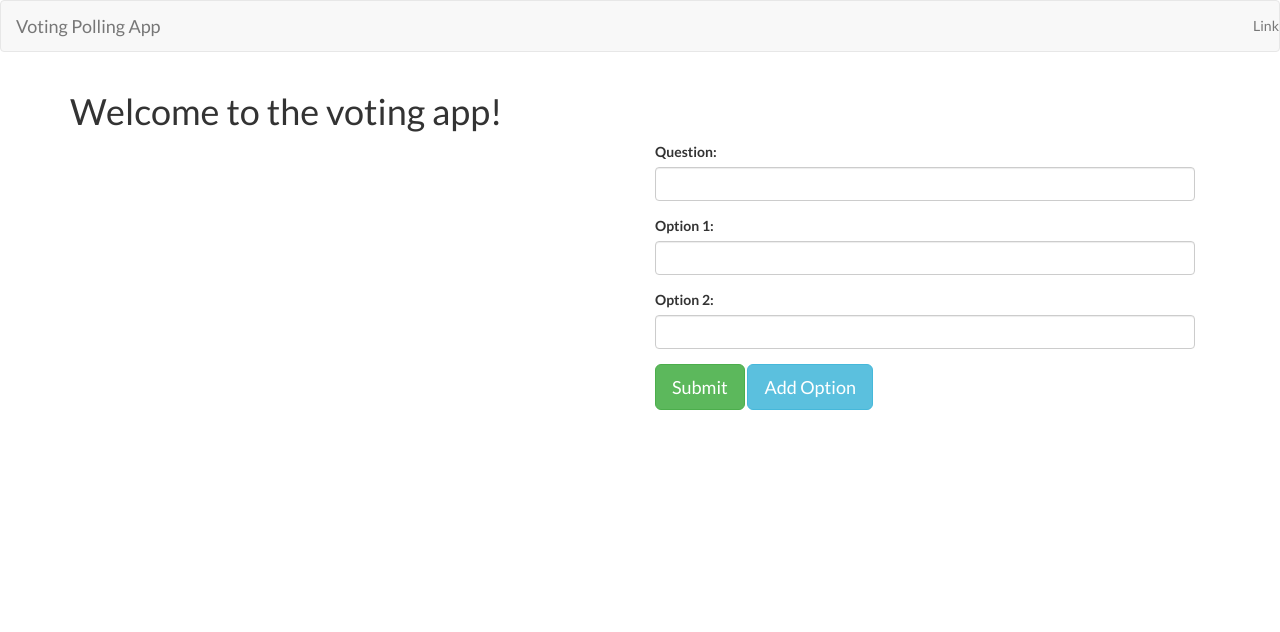
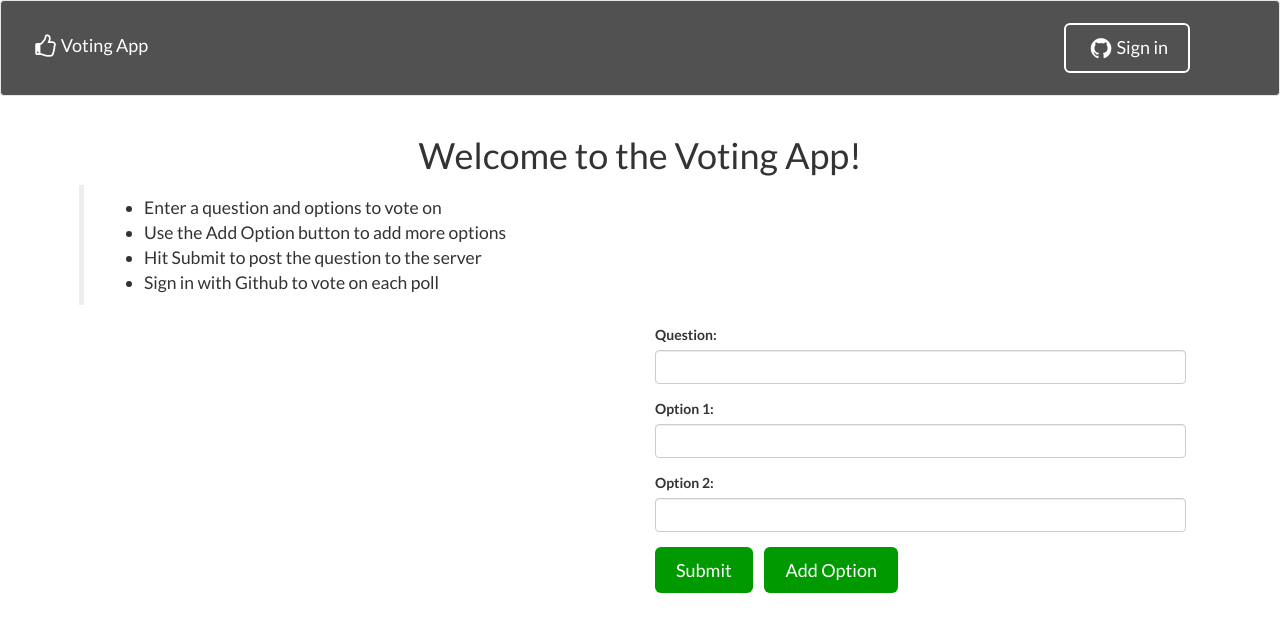
Before and after one commit to jmcilhargey/voting-polling-app, a website: page client/index.html in a window 1280 px wide. Drawn offline with nearby package versions, Linux system fonts and the light colour scheme; some packages are replaced by stand-ins of ours; no server answers.

Commit message:
Added styling. Update to client controller logic.

```diff
--- a/client/app.js
+++ b/client/app.js
@@ -36,7 +36,6 @@
                     }
                 }).then(function(response) {
                     console.log(response.status);
-                    console.log(response.data);
                     $scope.getPolls();
                 }, function(response) {
                     console.log(response.status);
@@ -44,8 +43,6 @@
             };
 
             $scope.pollVote = function(poll, vote) {
-                console.log(poll);
-                console.log(vote);
                 $http({
                     method: "PUT",
                     url: "api/vote",
@@ -55,7 +52,6 @@
                     }
                 }).then(function(response) {
                     console.log(response.status);
-                    console.log(response.data);
                     $scope.getPolls();
                 }, function(response) {
                     console.log(response.status);
--- a/client/index.html
+++ b/client/index.html
@@ -4,6 +4,7 @@
   <head>
     <meta charset="utf-8">
     <title>Voting Polling App</title>
+    <link rel="stylesheet" href="https://maxcdn.bootstrapcdn.com/font-awesome/4.5.0/css/font-awesome.min.css">
     <link rel="stylesheet" href="https://fonts.googleapis.com/css?family=Lato:400,700,300,400italic">
     <link rel="stylesheet" href="https://maxcdn.bootstrapcdn.com/bootstrap/3.3.6/css/bootstrap.min.css">
     <link rel="stylesheet" href="main.css">
@@ -11,13 +12,22 @@
 
   <body ng-controller="PollController">
     <div class="navbar navbar-default">
-      <a class="navbar-brand">Voting Polling App</a>
+      <a class="navbar-brand"><i class="fa fa-thumbs-o-up fa-lg fa-fw"></i>Voting App</a>
       <ul class="nav navbar-nav navbar-right">
-        <li><a href="#">Link</a></li>
+        <button type="button" class="btn btn-default navbar-btn"><i class="fa fa-github fa-lg fa-fw"></i>Sign in</button>
       </ul>
     </div>
     <div class="container">
-      <h1>Welcome to the voting app!</h1>
+      <h1>Welcome to the Voting App!</h1>
+      <blockquote>
+        <ul>
+          <li>Enter a question and options to vote on</li>
+          <li>Use the Add Option button to add more options</li>
+          <li>Hit Submit to post the question to the server</li>
+          <li>Sign in with Github to vote on each poll</li>
+        </ul>
+      </blockquote>
+
       <div class="col-sm-6">
         <div class="panel panel-default" ng-repeat="poll in polls">
           <div class="panel-heading">
@@ -27,7 +37,7 @@
             <ul class="list-group">
               <li class="list-group-item" ng-repeat="option in poll.options">{{ option.text }}<span class="badge" ng-click="pollVote(poll._id, option.id)">{{ option.votes }}</span></li>
             </ul>
-            <p>{{ poll.date | date }}</p>
+            <p>{{ poll.date | date : "MMM dd', ' yyyy 'at' hha" }}</p>
           </div>
         </div>
       </div>
@@ -41,8 +51,8 @@
             <label>Option {{ $index + 1 }}:</label>
             <input type="text" name="question" class="form-control" ng-model="option.text" require>
           </fieldset>
-          <button type="submit" class="btn btn-success btn-lg">Submit</button>
-          <button type="button" class="btn btn-info btn-lg" ng-click="addField()">Add Option</button>
+          <button type="submit" class="btn btn-lg">Submit</button>
+          <button type="button" class="btn btn-lg" ng-click="addField()">Add Option</button>
         </form>
       </div>
 
--- a/client/main.css
+++ b/client/main.css
@@ -1,5 +1,72 @@
 body {
   font-family: 'Lato', sans-serif;
+}
+
+.container {
+  width: 90%;
+}
+
+h1 {
+  text-align: center;
+}
+
+.navbar {
+  padding: 1em;
+}
+
+.navbar-brand {
+  padding-top: 20px;
+}
+
+.navbar,
+.panel-heading {
+  background-color: #515151 !important;
+}
+
+.navbar a,
+.navbar li,
+.navbar-btn {
+  color: #fff !important;
+}
+
+.navbar-btn {
+  margin-right: 5em;
+  background-color: transparent;
+  border: 2px solid #fff;
+  padding: 10px 20px;
+  font-size: 18px;
+  border-radius: 6px;
+}
+
+.navbar-btn:hover {
+  background-color: #fff;
+  color: #515151 !important;
+  border: 2px solid #fff;
+}
+
+.btn-lg {
+  padding: 10px 20px;
+  margin-right: 0.5em;
+  background-color: #009900;
+  color: #fff;
+}
+
+.btn:focus {
+  outline: none;
+}
+
+.panel-title {
+  color: #fff;
+  padding: 0.5em 1em;
+  font-size: 1.25em;
+}
+
+.panel-body {
+  background-color: #f2f2f2;
+}
+
+.badge {
+  background-color: #009900;
 }
 
 .badge:hover {
--- a/server/server.js
+++ b/server/server.js
@@ -31,8 +31,9 @@ app.route("/api/new")
 
         newPoll.save(function(err, product) {
             if (err) { throw err; }
-            console.log(product);
+            res.json(product);
         });
+
     });
 
 app.route("/api/vote")
@@ -41,7 +42,7 @@ app.route("/api/vote")
         console.log(req.body.vote);
         Polls.update({ _id : req.body.poll, "options.id": req.body.vote }, { $inc : { "options.$.votes" : 1 } }, function(err, results) {
             if (err) { throw err; }
-            console.log(results);
+            res.json(results);
         });
     });
 
```
